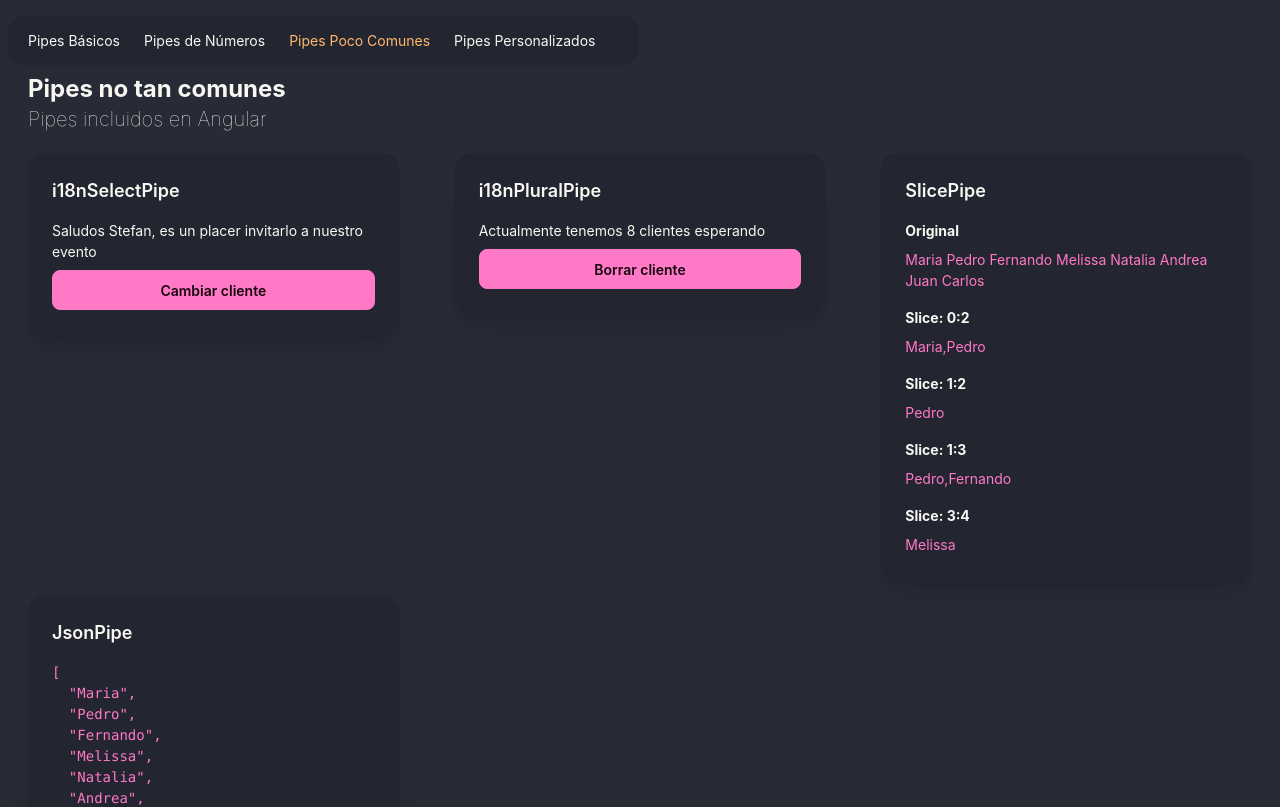
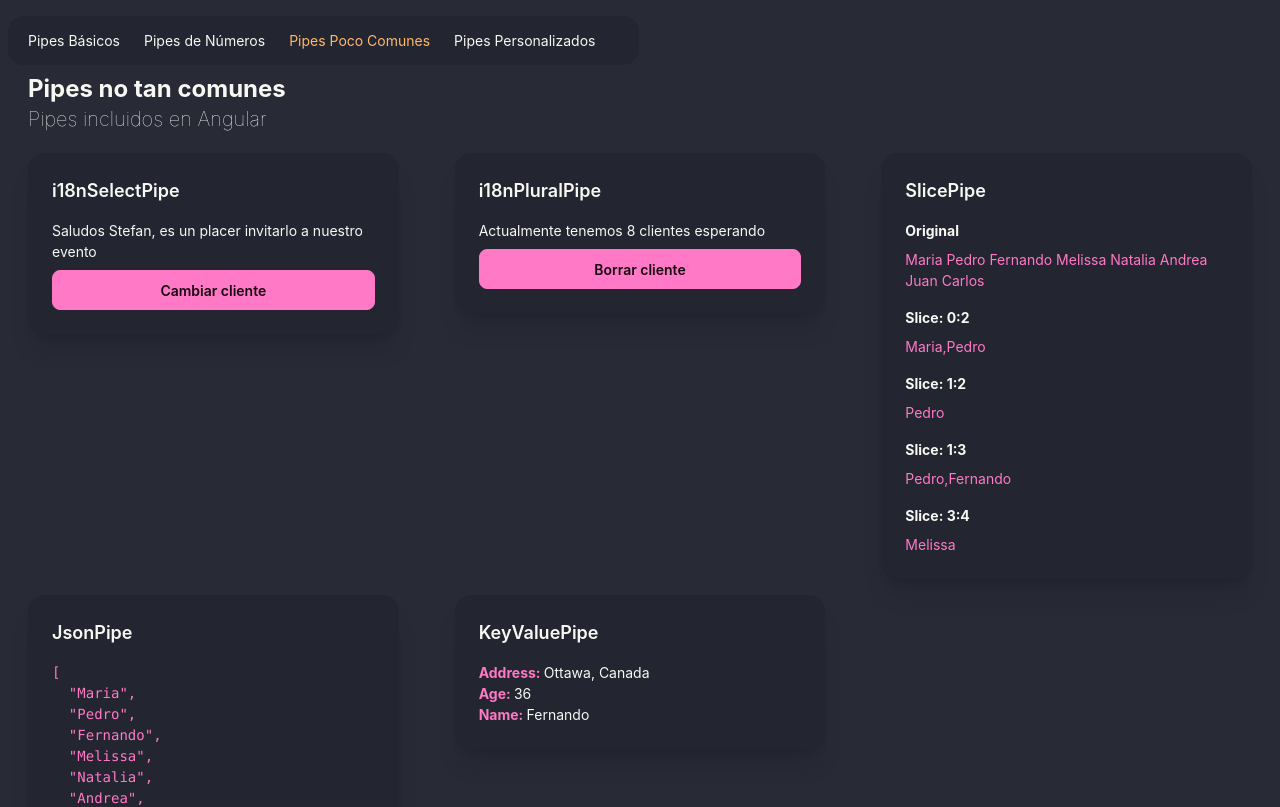
Before and after one commit to LillaDou/angular-pipes-app, an Angular app: page /uncommon in a window 1280 px wide. Shown: the top 807 px of the page. Built offline with nearby package versions, Linux system fonts and the light colour scheme.

Commit message:
KeyValuePipe

```diff
--- a/src/app/pages/uncommon-page/uncommon-page.html
+++ b/src/app/pages/uncommon-page/uncommon-page.html
@@ -45,4 +45,17 @@
        <p class="text-primary">{{ clients().join(", ") | json | uppercase }}</p>
        <!-- Se pueden utilizar varios pipes a la vez -->
     </app-card>
+
+    <app-card title="KeyValuePipe">
+        <!-- El orden en el que se utilizan los pipes son muy importantes -->
+        <!-- <pre>{{ profile | keyvalue | json }}</pre> -->
+         <ul>
+            @for (item of profile | keyvalue; track $index) {
+                <li>
+                    <strong class="text-primary">{{ item.key | titlecase}}: </strong>
+                    <span >{{ item.value }}</span>
+                </li>
+            }
+         </ul>
+    </app-card>
 </div>
--- a/src/app/pages/uncommon-page/uncommon-page.ts
+++ b/src/app/pages/uncommon-page/uncommon-page.ts
@@ -1,6 +1,6 @@
 import { Component, signal } from '@angular/core';
 import { Card } from '../../components/card/card';
-import { I18nPluralPipe, I18nSelectPipe, JsonPipe, SlicePipe, UpperCasePipe } from '@angular/common';
+import { I18nPluralPipe, I18nSelectPipe, JsonPipe, KeyValuePipe, SlicePipe, TitleCasePipe, UpperCasePipe } from '@angular/common';
 
 
 const client1 = {
@@ -26,7 +26,9 @@
     I18nPluralPipe,
     SlicePipe,
     JsonPipe,
-    UpperCasePipe
+    UpperCasePipe,
+    KeyValuePipe,
+    TitleCasePipe
   ],
   templateUrl: './uncommon-page.html',
 })
@@ -74,5 +76,12 @@
     this.clients.update( prev => prev.slice(1) );
   }
 
+  //KeyValuePipe -
+  profile = {
+    name: 'Fernando',
+    age: 36,
+    address: 'Ottawa, Canada',
+  }
+
 
 }
```
